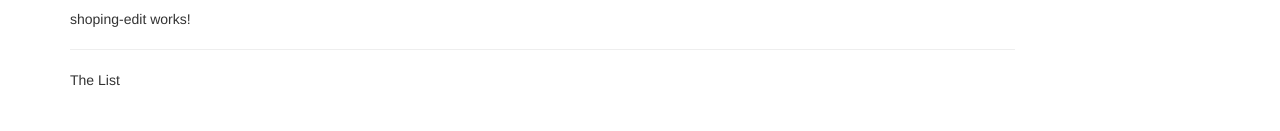
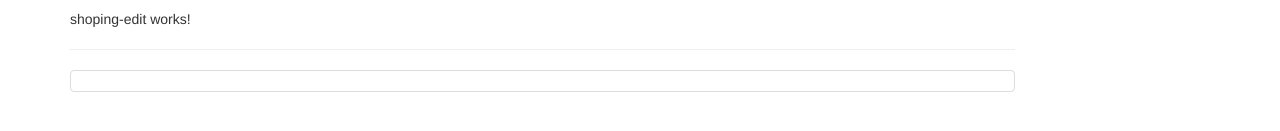
Before and after one commit to swivictor/my-first-app, an Angular app: page / in a window 1280 px wide. Shown: the part 239-370 px from the top of the page. Built offline with nearby package versions, Linux system fonts and the light colour scheme.

Commit message:
Shiplist Basic Structure created

```diff
--- a/src/app/shoping-list/shoping-list.component.html
+++ b/src/app/shoping-list/shoping-list.component.html
@@ -2,6 +2,9 @@
     <div class="col-xs-10">
         <app-shoping-edit></app-shoping-edit>
         <hr/>
-        <p>The List</p>
+        <ul class="list-group">
+            <!-- herf not used as it later use as button and that why cursor-poiter used -->
+            <a  class="list-group-item" style="cursor: pointer;"></a>
+        </ul>
     </div>
 </div>
```
